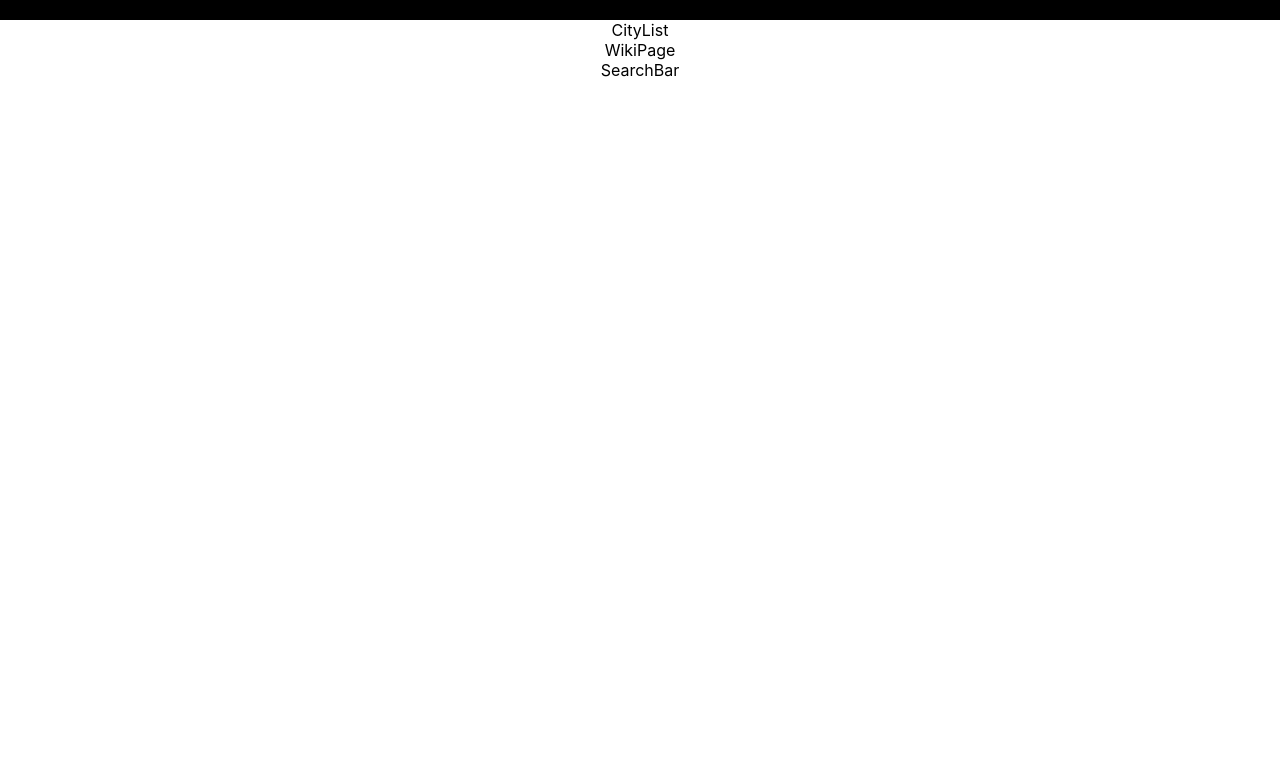
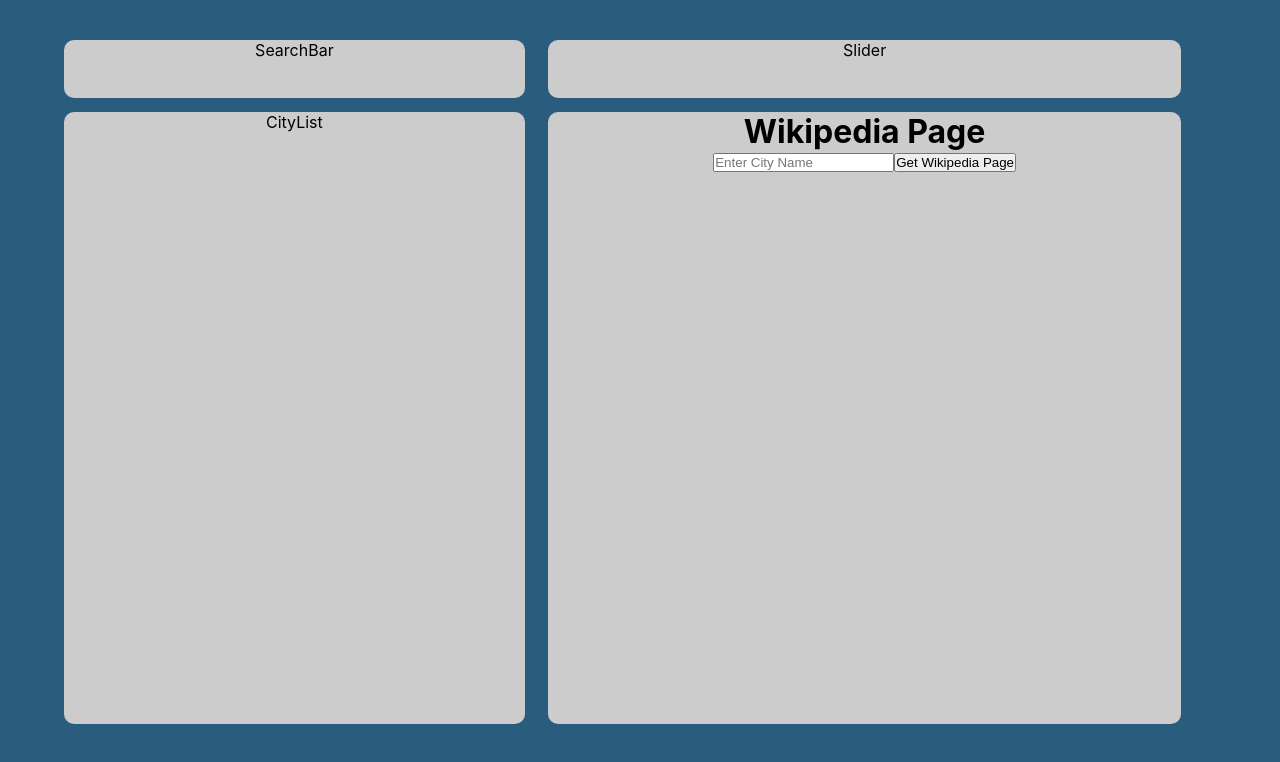
Before and after one commit to meghavi-jadav/WeatherDashboard, a React (Create React App) app in the folder frontend/: page / in a window 1280 px wide. Shown: the top 762 px of the page. Built offline with nearby package versions, Linux system fonts and the light colour scheme.

Commit message:
commiting wikipage changes

```diff
--- a/frontend/src/Components/DashBoard/DashBoard.css
+++ b/frontend/src/Components/DashBoard/DashBoard.css
@@ -1,3 +1,55 @@
-.slider-component{
-    background-color: black;
-}
+* {
+    margin: 0;
+    padding: 0;
+    box-sizing: border-box;
+  }
+
+  body, html {
+    width: 100%;
+    height: 100%;
+    overflow: hidden; /* Prevent scrolling */
+    background-color: #2a5d7d; /* Match background */
+    display: flex;
+    justify-content: center;
+    align-items: center;
+  }
+
+  .main-container {
+    display: grid;
+    grid-template-areas:
+      "searchbar slider"
+      "citylist wikipage";
+    grid-template-columns: 40% 55%;
+    grid-template-rows: 8% 85%;
+    gap: 2%;
+    width: 90vw; /* Responsive width */
+    height: 90vh; /* Responsive height */
+  }
+
+  .searchbar-component {
+    grid-area: searchbar;
+    background: #ccc;
+    border-radius: 10px;
+    height: 100%;
+  }
+
+  .citylist-component {
+    grid-area: citylist;
+    background: #ccc;
+    border-radius: 10px;
+    height: 100%;
+  }
+
+  .slider-component {
+    grid-area: slider;
+    background: #ccc;
+    border-radius: 10px;
+    height: 100%;
+  }
+
+  .wikipage-component {
+    grid-area: wikipage;
+    background: #ccc;
+    border-radius: 10px;
+    height: 100%;
+  }
--- a/frontend/src/Components/WikiPage/WikiPage.js
+++ b/frontend/src/Components/WikiPage/WikiPage.js
@@ -1,7 +1,68 @@
-import React from 'react'
+import React, {useState} from 'react'
 
-export default function WikiPage(){
+const WikiPage = () => {
+
+  const [city, setCity] = useState('');
+  const [WikiPage, setWikiPage] = useState(null);
+
+  // const fetchWeather = async () => {
+  //   const apiKey = "c84d90a747b71c83cfbfbafc752196b9"
+  //   const weatherUrl = `https://api.openweathermap.org/data/2.5/weather?q=${city}&appid=${apiKey}`
+
+  //   try{
+  //     const response = await fetch(weatherUrl);
+  //     const data = await response.json();
+  //     setWeather(data);
+
+  //     fetchWeather(city);
+  //   }catch(error){
+  //     console.error("Error Fetching");
+  //   }
+  // };
+
+  const fetchWikipedia = async () => {
+
+    if (!city) return;
+
+    const wikiUrl = `https://en.wikipedia.org/api/rest_v1/page/summary/${city}`;
+    try{
+      const response = await fetch(wikiUrl);
+      const data = await response.json();
+
+      if(data.content_urls){
+        setWikiPage(data.content_urls.desktop.page);
+      }else{
+        setWikiPage("")
+      }
+    }catch(error){
+      console.error("Error Fetching the wikipedia page");
+      setWikiPage("");
+    }
+  };
   return (
-    <div>WikiPage</div>
-  )
-}
+    <div className='wikipage-container'>
+      <h1>Wikipedia Page</h1>
+      <input
+        type="text"
+        placeholder="Enter City Name"
+        value={city}
+        onChange={(e) => setCity(e.target.value)}
+      />
+      <button onClick={fetchWikipedia}>Get Wikipedia Page</button>
+      {WikiPage && (
+        <div>
+          {/* <h2>Wikipedia Page for {city}</h2> */}
+          <iframe
+          id="wiki"
+            src = {WikiPage}
+            width="100%"
+            height="390px"
+            title='Wikipedia Page'
+          ></iframe>
+        </div>
+      )}
+    </div>
+  );
+};
+
+export default WikiPage;
```
Also changed, not shown: frontend/src/Components/WikiPage/WikiPage.css (+7 -0 lines).
